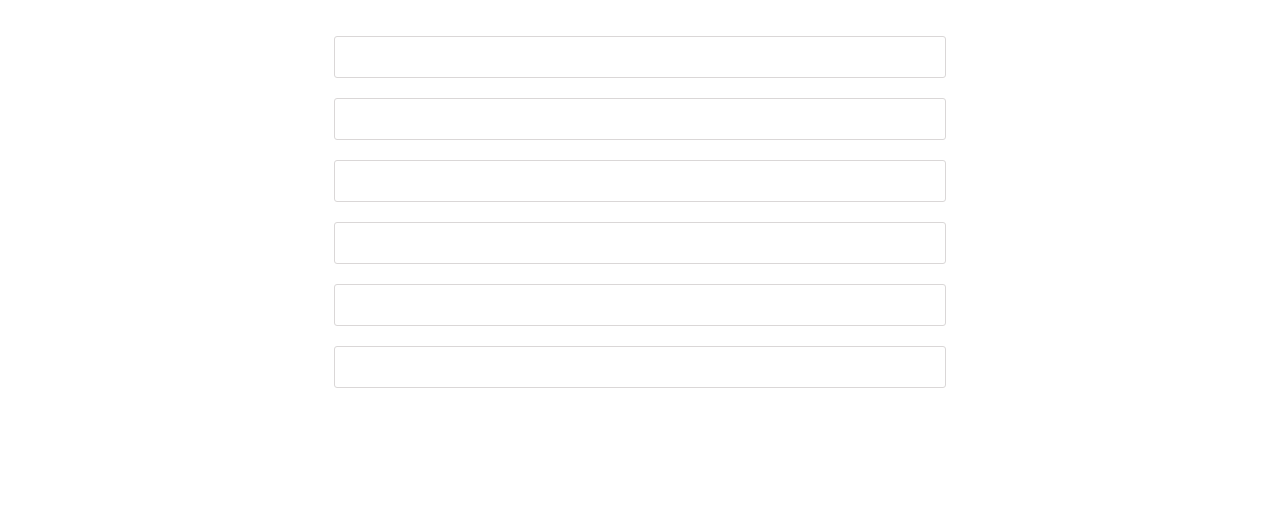
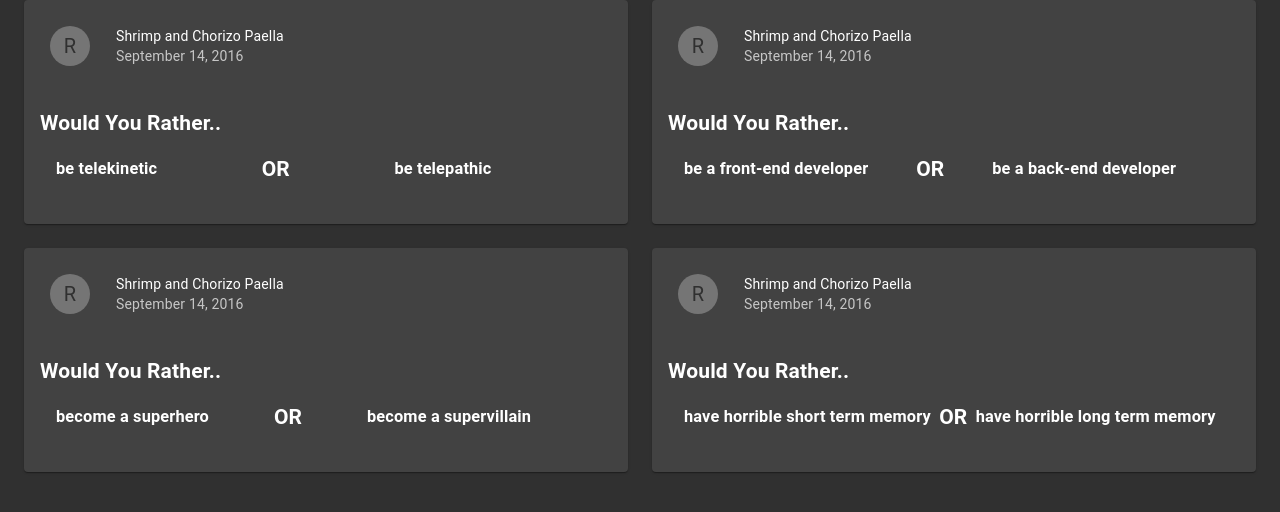
Before and after one commit to trentschnee/would-you-rather, a React (Create React App) app: page / in a window 1280 px wide. Shown: the top 512 px of the page. Built offline with nearby package versions, Linux system fonts and the light colour scheme.

Commit message:
feat: Add material design and show answered and unanswered questions.

```diff
--- a/package.json
+++ b/package.json
@@ -3,6 +3,7 @@
   "version": "0.1.0",
   "private": true,
   "dependencies": {
+    "@material-ui/core": "^4.9.4",
     "@testing-library/jest-dom": "^4.2.4",
     "@testing-library/react": "^9.3.2",
     "@testing-library/user-event": "^7.1.2",
--- a/src/components/App.js
+++ b/src/components/App.js
@@ -2,23 +2,23 @@ import React from "react";
 import { handleInitialData } from "../actions/Shared";
 import { connect } from "react-redux";
 import Dashboard from "./Dashboard";
+import Container from "@material-ui/core/Container";
 
-// TODO:reword
 class App extends React.Component {
   componentDidMount() {
     this.props.dispatch(handleInitialData());
   }
   render() {
     return (
-      <div className="container">
-        <Dashboard />
-      </div>
+      <Container>
+        {this.props.loading === true ? "LOADING" : <Dashboard />}
+      </Container>
     );
   }
 }
 
 function mapStateToProps({ authedUser }) {
-  return {};
+  //if the authed user is null, make the looking to true.
+  return { loading: authedUser === null };
 }
-
 export default connect(mapStateToProps)(App);
--- a/src/components/Dashboard.js
+++ b/src/components/Dashboard.js
@@ -1,33 +1,39 @@
 import React from "react";
 import { handleInitialData } from "../actions/Shared";
 import { connect } from "react-redux";
+import { Grid } from "@material-ui/core";
 //maybe make into helpers
 
 import Question from "./Question";
 class Dashboard extends React.Component {
+  state = {
+    showAnswered: false
+  };
   render() {
+    const { answeredQuestionIds, unansweredQuestionIds } = this.props;
     return (
-      <div>
-        <ul className="dashboard-list">
-          {this.props.questionIds.map(id => (
-            <li key={id}>
-              <Question id={id} />
-            </li>
-          ))}
-        </ul>
-      </div>
+      <Grid container spacing={3}>
+        {this.state.showAnswered === true
+          ? answeredQuestionIds.map(id => <Question key={id} id={id} />)
+          : unansweredQuestionIds.map(id => <Question key={id} id={id} />)}
+      </Grid>
     );
   }
 }
 
 // Take the state of our store for questions
 // TODO: Reword
-function mapStateToProps({ questions }) {
-  // Return an object that has a tweetsIds property on it and sort it by timestamps
+function mapStateToProps({ questions, authedUser, users }) {
+  const answeredQuestionIds = Object.keys(users[authedUser].answers).sort(
+    (a, b) => questions[b].timestamp - questions[a].timestamp
+  );
+  const unansweredQuestionIds = Object.keys(questions)
+    .filter(q => !answeredQuestionIds.includes(q))
+    .sort((a, b) => questions[b].timestamp - questions[a].timestamp);
+
   return {
-    questionIds: Object.keys(questions).sort(
-      (a, b) => questions[b].timestamp - questions[a].timestamp
-    )
+    answeredQuestionIds,
+    unansweredQuestionIds
   };
 }
 
--- a/src/components/Question.js
+++ b/src/components/Question.js
@@ -1,45 +1,63 @@
 import React, { Component } from "react";
 import { connect } from "react-redux";
 import { formatQuestion } from "../utils/helpers";
+import {
+  Grid,
+  Avatar,
+  Paper,
+  Card,
+  CardHeader,
+  CardMedia,
+  CardContent,
+  Typography,
+  List,
+  ListItem,
+  ListItemIcon,
+  ListItemText
+} from "@material-ui/core";
 class Question extends Component {
   render() {
-    const { question } = this.props;
-    console.log(this.props);
+    const { question, author, mauthedUserDetails } = this.props;
+
     return (
-      <a className="question">
-        <div className="question-info"></div>
-        {/* <img src={avatar} alt={`Avatar of ${name}`} className="avatar" />
-<div className="tweet-info">
-<div>
-  <span>{name}</span>
-  <div>{formatDate(timestamp)}</div>
-  {parent && (
-    <button
-      className="replying-to"
-      onclick={e => this.toParent(e, parent.id)}
-    >
-      Replying to @{parent.author}
-    </button>
-  )}
-  <p>{text}</p>
-</div>
-<div className="tweet-icons">
-  <TiArrowBackOutline className="tweet-icon" />
-  <span>{replies !== 0 && replies}</span>
-  <button className="heart-button" onClick={this.handleLike}>
-    {hasLiked === true ? (
-      <TiHeartFullOutline
-        color="#e0245"
-        className="tweet-icon"
-      />
-    ) : (
-      <TiHeartOutline className="tweet-icon" />
-    )}
-  </button>
-  <span>{likes !== 0 && likes}</span>
-</div>
-</div> */}
-      </a>
+      <Grid item xs={6} sm={6} md={6} lg={6} xl={6}>
+        <Card>
+          <CardHeader
+            avatar={
+              <Avatar aria-label="recipe" className="avatar">
+                R
+              </Avatar>
+            }
+            title="Shrimp and Chorizo Paella"
+            subheader="September 14, 2016"
+          />
+          <CardMedia className="media" image={null} title="Paella dish" />
+          <CardContent>
+            <Typography variant="headline" component="h2">
+              Would You Rather..
+            </Typography>
+            <List dense>
+              <ListItem>
+                <ListItemText>
+                  <Typography variant="headline" component="h3">
+                    {question.optionOne.text}
+                  </Typography>
+                </ListItemText>
+                <ListItemText>
+                  <Typography variant="headline" component="h2">
+                    OR
+                  </Typography>
+                </ListItemText>
+                <ListItemText>
+                  <Typography variant="headline" component="h3">
+                    {question.optionTwo.text}
+                  </Typography>
+                </ListItemText>
+              </ListItem>
+            </List>
+          </CardContent>
+        </Card>
+      </Grid>
     );
   }
 }
--- a/src/index.js
+++ b/src/index.js
@@ -1,15 +1,25 @@
-import React from 'react';
-import ReactDOM from 'react-dom';
-import './index.css';
-import {createStore} from "redux"
+import React from "react";
+import ReactDOM from "react-dom";
+import "./index.css";
+import { createStore } from "redux";
 import MiddleWare from "./middleware";
 import Reducers from "./reducers";
-import App from "./components/App"
-import {Provider} from 'react-redux';
-const store=createStore(Reducers,MiddleWare)
-
-
+import App from "./components/App";
+import { Provider } from "react-redux";
+import { ThemeProvider } from "@material-ui/styles";
+import { CssBaseline, createMuiTheme } from "@material-ui/core";
+const store = createStore(Reducers, MiddleWare);
+const theme = createMuiTheme({
+  palette: {
+    type: "dark"
+  }
+});
 ReactDOM.render(
-    <Provider store={store}>
-        <App />
-    </Provider>, document.getElementById('root'))
+  <Provider store={store}>
+    <ThemeProvider theme={theme}>
+      <CssBaseline />
+      <App />
+    </ThemeProvider>
+  </Provider>,
+  document.getElementById("root")
+);
```
Also changed, not shown: 2 other files (tests, documents, lock files or other folders).
